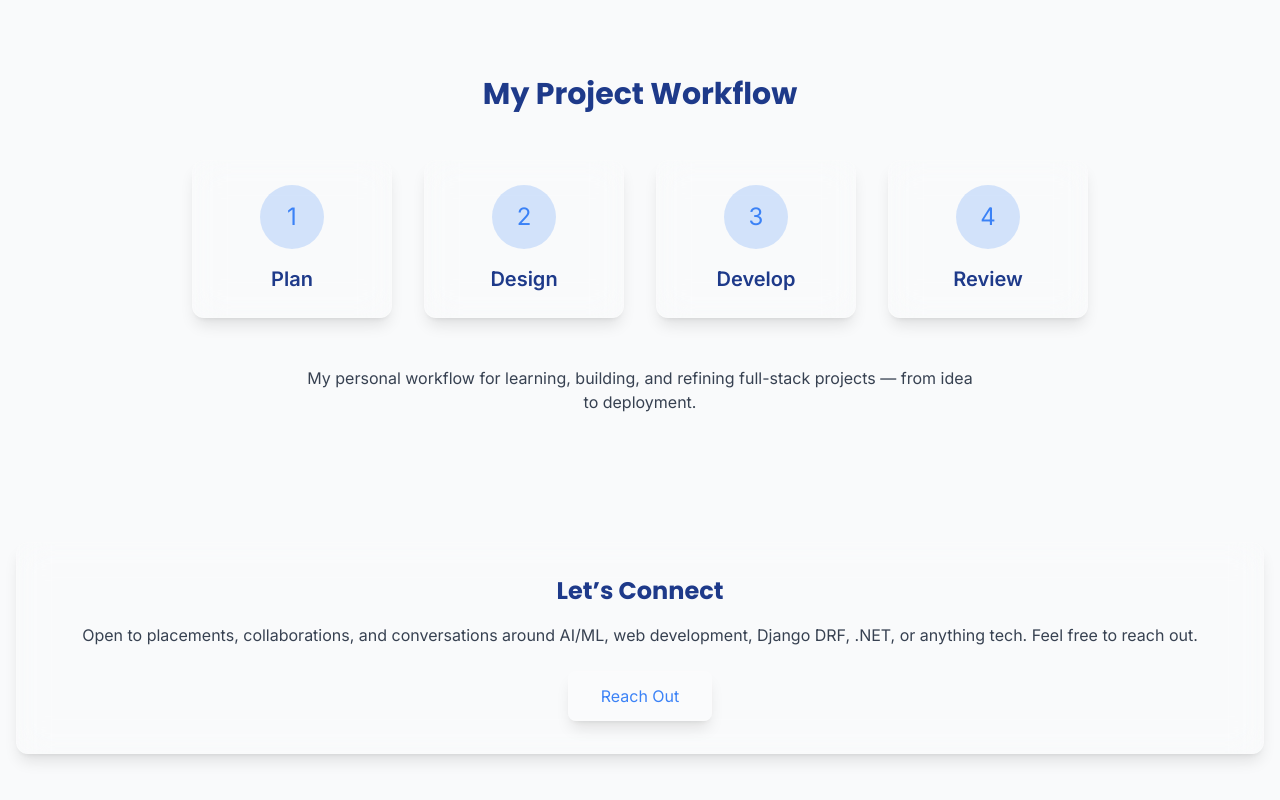
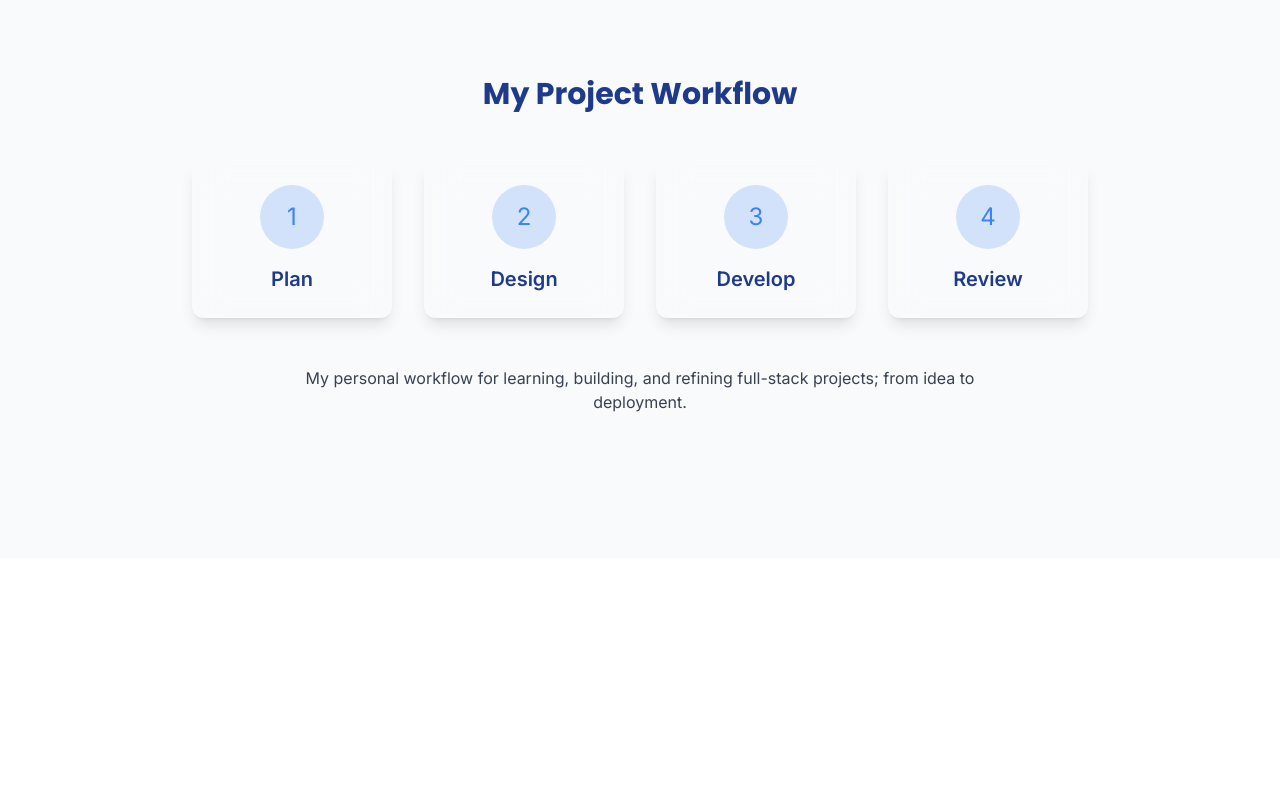
Before and after one commit to duwadikaustuv/portfolio-website, a React (Vite) app: page /services in a window 1280 px wide. Shown: the part 800-1600 px from the top of the page. After the commit the page ends 1358 px from the top, so only its background shows below. Built offline with nearby package versions, Linux system fonts and the light colour scheme.

Commit message:
enhance: update text in Contact, Home, and Services pages for clarity and engagement

```diff
--- a/src/pages/Contact.jsx
+++ b/src/pages/Contact.jsx
@@ -119,8 +119,7 @@ const Contact = () => {
                   Let's Connect
                 </h3>
                 <p className="text-dark-gray dark:text-gray-300 mb-8 leading-relaxed">
-                  Open to internships, team projects, tech chats, or anything
-                  that helps me grow as a developer.
+                  Open to placements, contracts, or any exciting opportunities!
                 </p>
 
                 <div className="space-y-6 mb-8">
--- a/src/pages/Home.jsx
+++ b/src/pages/Home.jsx
@@ -282,7 +282,7 @@ const Home = () => {
                 <p className="text-dark-gray dark:text-gray-300 mb-8 max-w-2xl mx-auto">
                   Whether you're working on something interesting or just want
                   to talk code, feel free to reach out. I'm always open to
-                  learning and collaboration.
+                  collaboration and exciting opportunities.
                 </p>
                 <Link
                   to="/contact"
--- a/src/pages/Services.jsx
+++ b/src/pages/Services.jsx
@@ -124,36 +124,10 @@ const Services = () => {
               className="mt-12 text-center text-dark-gray dark:text-gray-400 max-w-2xl mx-auto"
             >
               My personal workflow for learning, building, and refining
-              full-stack projects — from idea to deployment.
+              full-stack projects; from idea to deployment.
             </motion.p>
           </div>
         </motion.section>
-
-        {/* Contact CTA */}
-        <motion.div
-          initial={{ opacity: 0 }}
-          whileInView={{ opacity: 1 }}
-          className="text-center mt-16"
-        >
-          <GlassCard>
-            <div className="p-8">
-              <h3 className="text-2xl font-heading font-bold text-deep-blue dark:text-light-blue mb-4">
-                Let’s Connect
-              </h3>
-              <p className="text-dark-gray dark:text-gray-400 mb-6">
-                Open to placements, collaborations, and conversations around
-                AI/ML, web development, Django DRF, .NET, or anything tech. Feel free to reach out.
-              </p>
-              <motion.button
-                whileHover={{ scale: 1.05 }}
-                whileTap={{ scale: 0.95 }}
-                className="glassmorphism px-8 py-3 rounded-lg text-light-blue dark:text-white hover:bg-light-blue/10 transition-all"
-              >
-                Reach Out
-              </motion.button>
-            </div>
-          </GlassCard>
-        </motion.div>
       </div>
     </div>
   );
```
